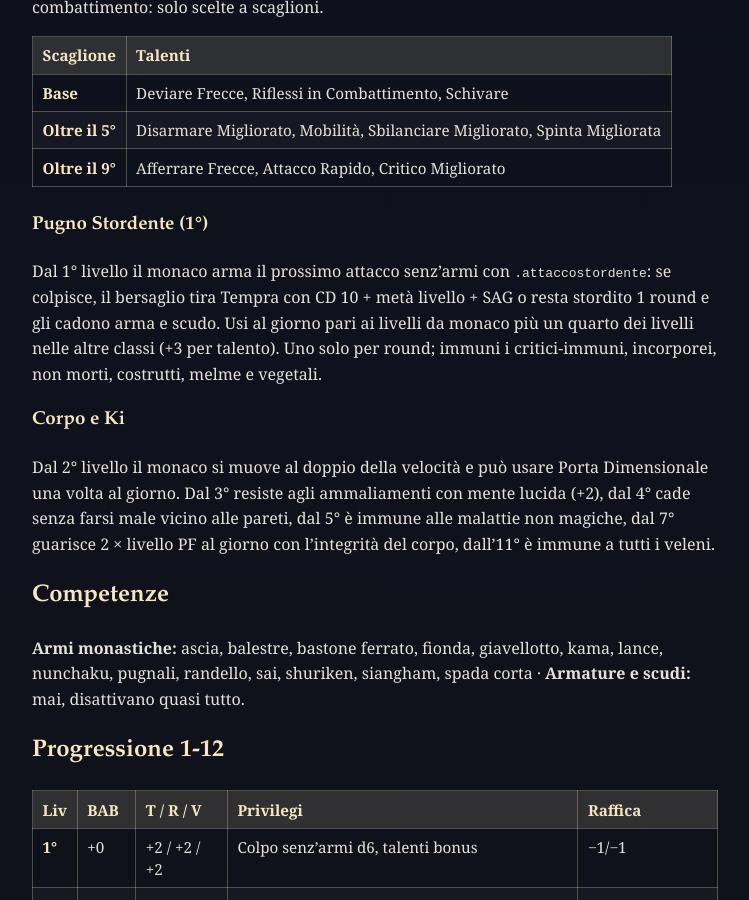
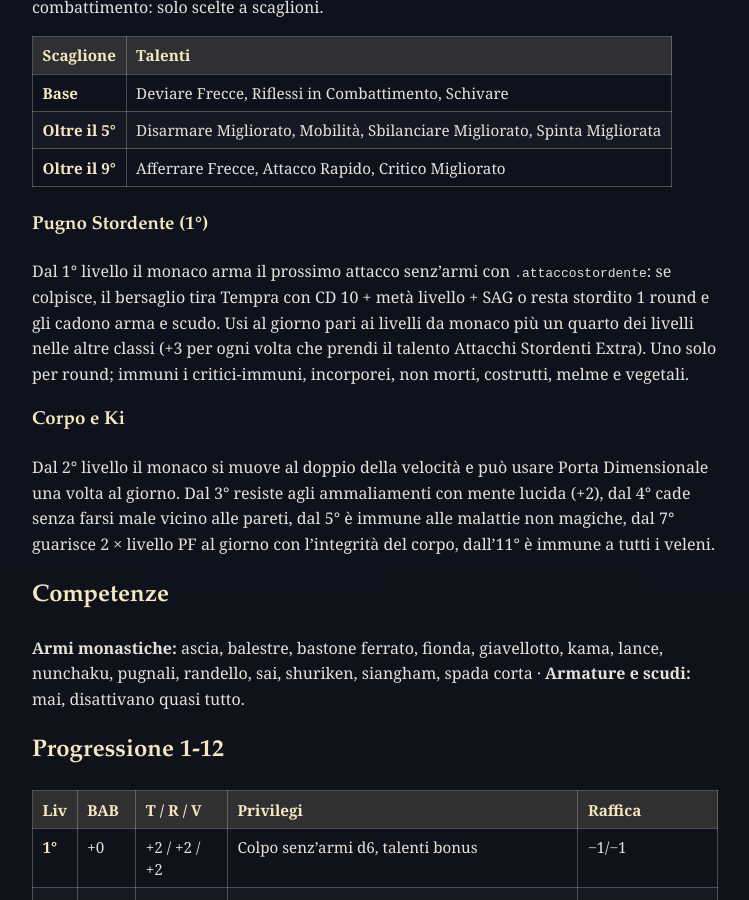
Before and after one commit to whispersoftheswordcoast/whispersoftheswordcoast.github.io, a Jekyll site: the page built from classi/monaco.md, in a window 1280 px wide and 900 px high, scrolled down 1661 px. Shown: the whole window, without its empty margins (118-867 px from the left). Built offline with Jekyll 4.4.1, drawn with Linux system fonts in a browser that asks for light colours; our own code applies the rules of GitHub Pages for plain Markdown files.

Commit message:
Monaco: nome talento Attacchi Stordenti Extra

```diff
--- a/classi/monaco.md
+++ b/classi/monaco.md
@@ -46,7 +46,7 @@
 | Oltre il 9° | Afferrare Frecce, Attacco Rapido, Critico Migliorato |
 
 ### Pugno Stordente (1°)
-Dal 1° livello il monaco arma il prossimo attacco senz'armi con `.attaccostordente`: se colpisce, il bersaglio tira Tempra con CD 10 + metà livello + SAG o resta stordito 1 round e gli cadono arma e scudo. Usi al giorno pari ai livelli da monaco più un quarto dei livelli nelle altre classi (+3 per talento). Uno solo per round; immuni i critici-immuni, incorporei, non morti, costrutti, melme e vegetali.
+Dal 1° livello il monaco arma il prossimo attacco senz'armi con `.attaccostordente`: se colpisce, il bersaglio tira Tempra con CD 10 + metà livello + SAG o resta stordito 1 round e gli cadono arma e scudo. Usi al giorno pari ai livelli da monaco più un quarto dei livelli nelle altre classi (+3 per ogni volta che prendi il talento Attacchi Stordenti Extra). Uno solo per round; immuni i critici-immuni, incorporei, non morti, costrutti, melme e vegetali.
 
 ### Corpo e Ki
 Dal 2° livello il monaco si muove al doppio della velocità e può usare Porta Dimensionale una volta al giorno. Dal 3° resiste agli ammaliamenti con mente lucida (+2), dal 4° cade senza farsi male vicino alle pareti, dal 5° è immune alle malattie non magiche, dal 7° guarisce 2 × livello PF al giorno con l'integrità del corpo, dall'11° è immune a tutti i veleni.
```
